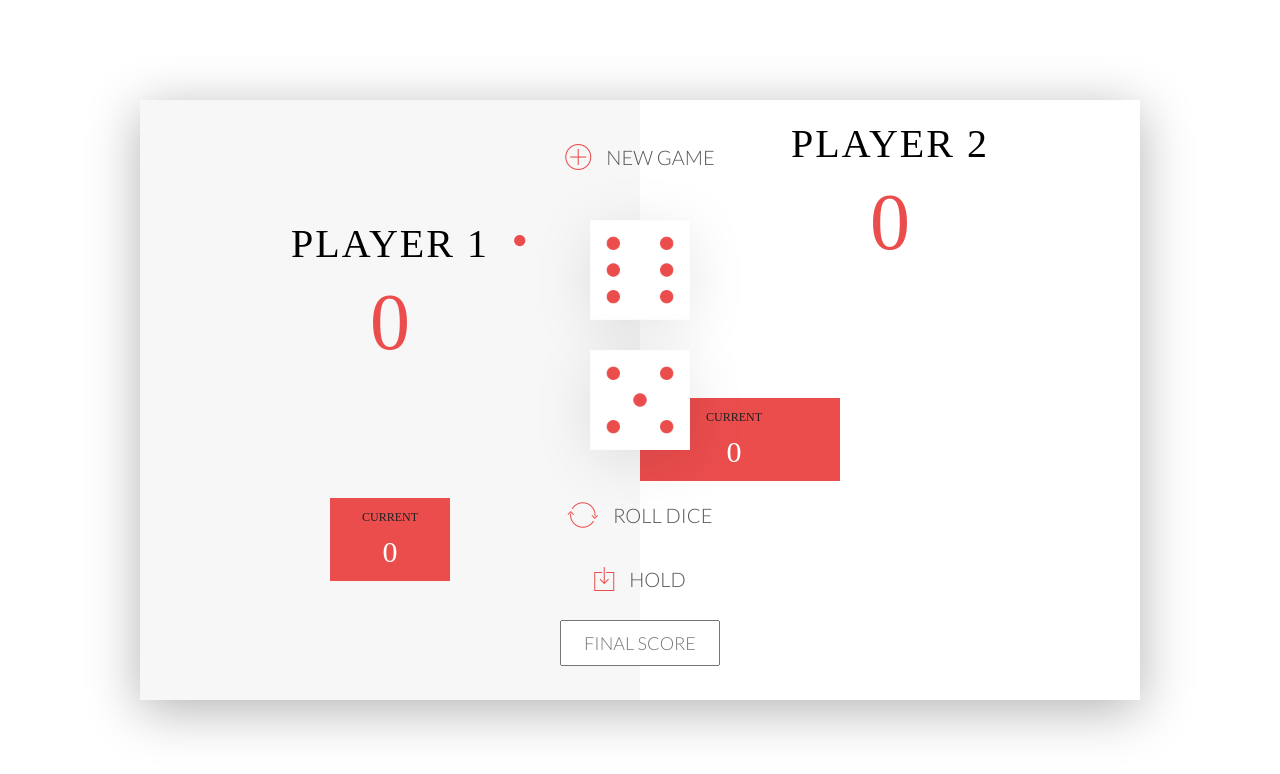
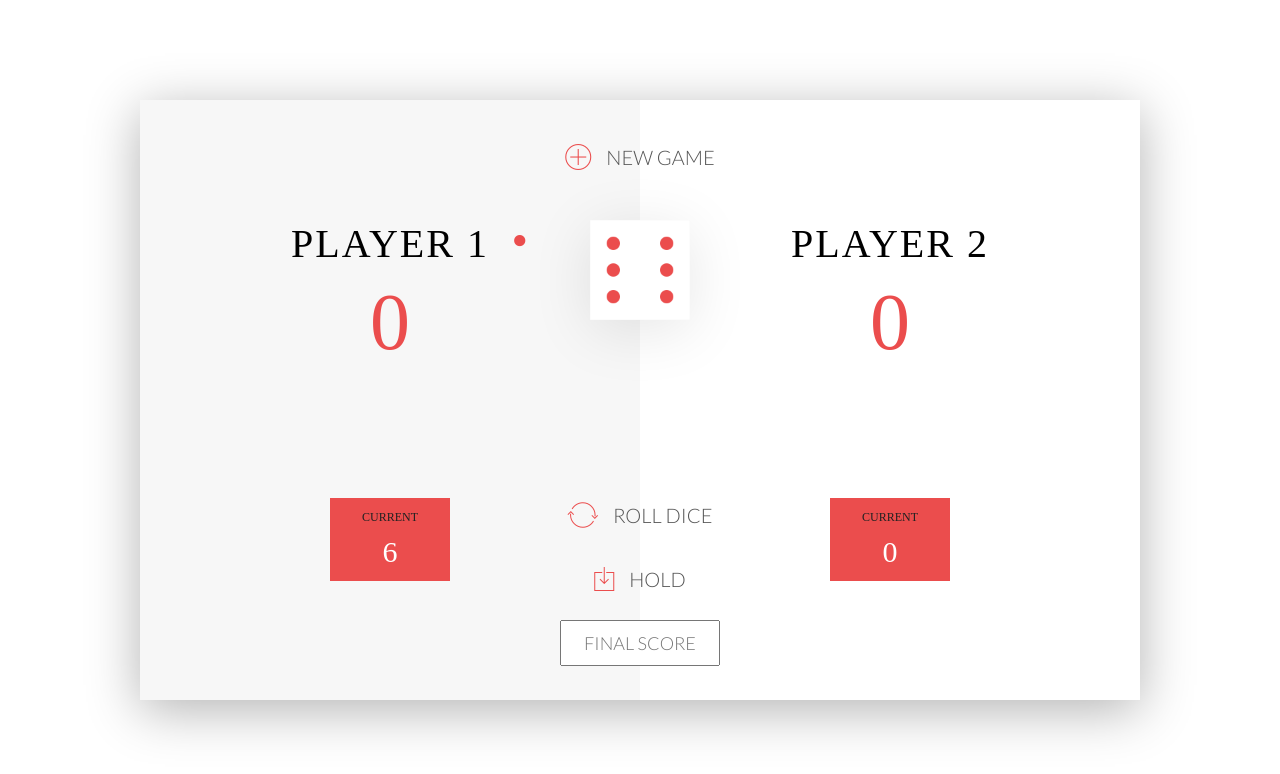
Before and after one commit to Mihovska/Pig_Game, a plain HTML site: page index.html in a window 1280 px wide. Both pictures are taken after a click on the button "ROLL DICE". Drawn offline with nearby package versions, Linux system fonts and the light colour scheme.

Commit message:
Updating scores and changing active player

```diff
--- a/app.js
+++ b/app.js
@@ -10,7 +10,7 @@
 
  scores = [0, 0];
  roundScore = 0;
- activePlayer = 1;
+ activePlayer = 0;
 
 
  document.querySelector('.dice').style.display = 'none';
@@ -18,7 +18,7 @@
  document.getElementById('score-0').textContent = '0';
  document.getElementById('score-1').textContent = '0';
  document.getElementById('current-0').textContent = '0';
- document.getElementById('current-0').textContent = '0';
+ document.getElementById('current-1').textContent = '0';
 
  document.querySelector('.btn-roll').addEventListener('click', function() {
 
@@ -31,7 +31,28 @@
         diceDOM.src = 'dice-' + dice + '.png';
 
     //3. Update the round score IF the rolled number was NOT a 1
+        if (dice !== 1) {
+            //Add score
+            roundScore += dice;
+            document.querySelector('#current-' + activePlayer).textContent = roundScore;
+        } else {
+            //Next player
+            activePlayer === 0 ? activePlayer = 1 : activePlayer = 0;
+            roundScore = 0;
 
+
+            document.getElementById('current-0').textContent = '0';
+            document.getElementById('current-1').textContent = '0';
+
+            document.querySelector('.player-0-panel').classList.toggle('active');
+            document.querySelector('.player-1-panel').classList.toggle('active');
+
+            document.querySelector('.dice').style.display = 'none';
+
+
+            //document.querySelector('.player-0-panel').classList.remove('active');
+            //document.querySelector('.player-1-panel').classList.add('active');
+        }
 
  });
 
--- a/index.html
+++ b/index.html
@@ -19,7 +19,7 @@
                         </div>
                     </div>
 
-                    <div class="player-1-pannel">
+                    <div class="player-1-panel">
                         <div class="player-name" id="name-1">Player 2</div>
                         <div class="player-score" id="score-1">72</div>
                         <div class="player-current-box">
@@ -35,7 +35,7 @@
                     <input type="text" placeholder="Final score" class="final-score">
 
                     <img src="dice-5.png" alt="Dice" class="dice" id="dice-1">
-                    <img src="dice-5.png" alt="Dice" class="dice" id="dice-2">
+                    <!--<img src="dice-5.png" alt="Dice" class="dice" id="dice-2">-->
                 </div>
 
                 <script src="app.js"></script>
```
